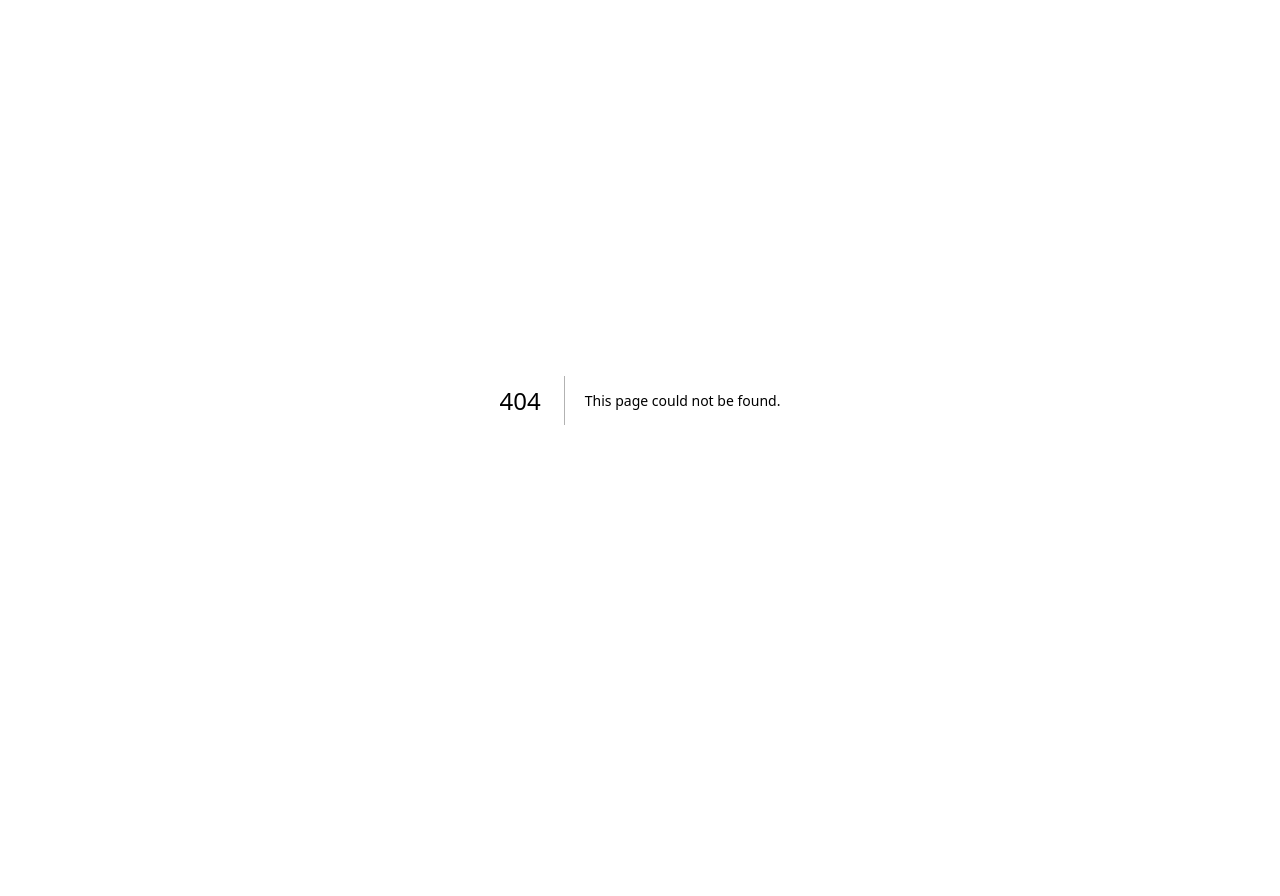
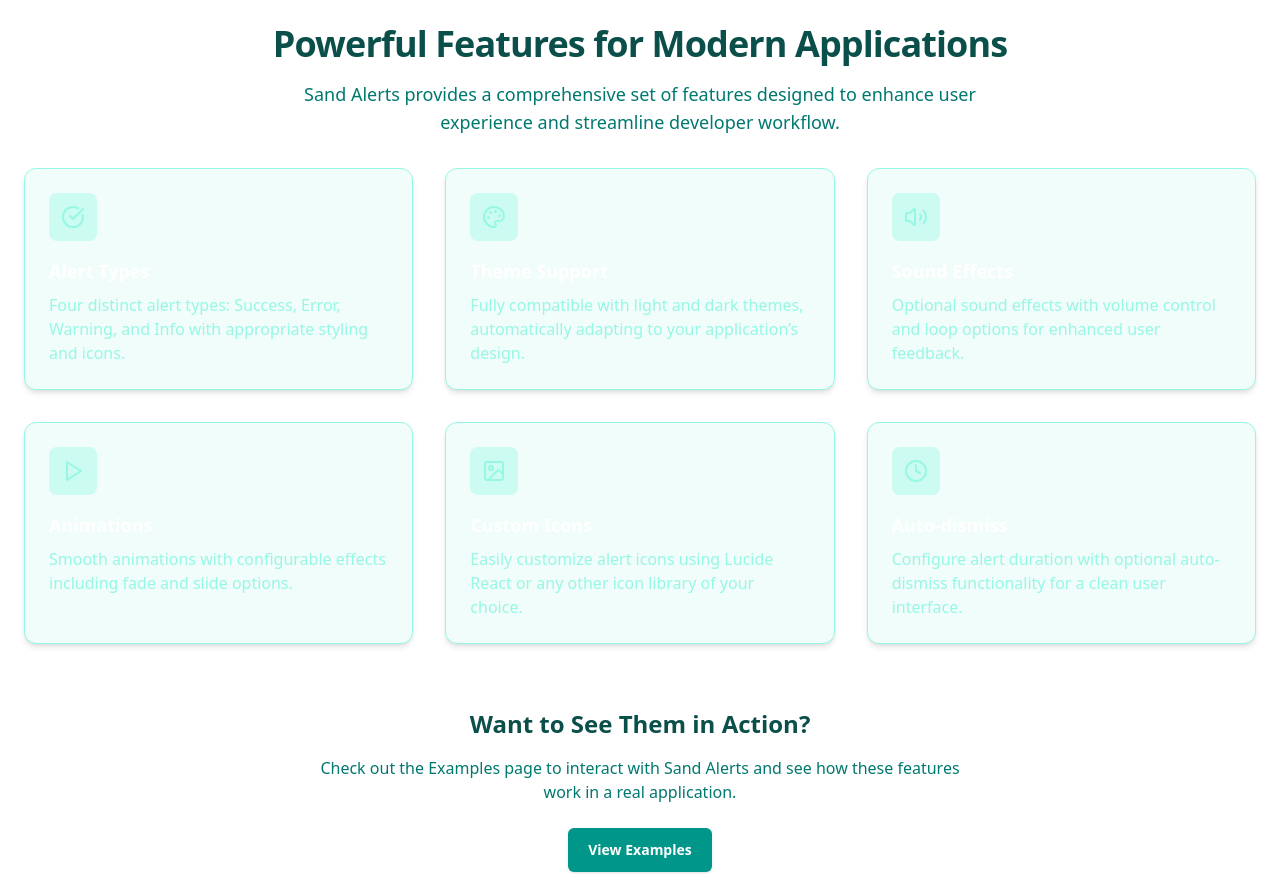
Before and after one commit to sandundil2002/Sand-Alerts, a Next.js app: page /features in a window 1280 px wide. Before the commit this address had no page. Before the commit the page ends 800 px from the top, so only its background shows below. Built offline with nearby package versions, Linux system fonts and the light colour scheme.

Commit message:
features page implemented.

```diff
--- /dev/null
+++ b/app/features/page.tsx
@@ -0,0 +1,9 @@
+import Features from "@/components/sections/Features";
+
+export default function Page() {
+    return (
+        <div>
+            <Features />
+        </div>
+    );
+};
--- a/app/layout/Header.tsx
+++ b/app/layout/Header.tsx
@@ -3,15 +3,12 @@
 import { useTheme } from 'next-themes';
 import { Sun, Moon, Menu, X } from 'lucide-react';
 import { useState } from 'react';
+import Link from "next/link";
+import {usePathname} from "next/navigation";
 
 export interface NavLink {
     name: string;
     href: string;
-}
-
-interface NavLinksProps {
-    mobile?: boolean;
-    setMenuOpen?: (open: boolean) => void;
 }
 
 export default function Header() {
@@ -61,7 +58,7 @@
                 {menuOpen && (
                     <div className="lg:hidden py-4 animate-in slide-in-from-top-2">
                         <nav className="flex flex-col space-y-4">
-                            <NavLinks mobile setMenuOpen={setMenuOpen} />
+                            <NavLinks />
                         </nav>
                     </div>
                 )}
@@ -70,31 +67,34 @@
     );
 }
 
-function NavLinks({ mobile = false, setMenuOpen }: NavLinksProps) {
+function NavLinks() {
+    const pathname = usePathname();
+
     const links: NavLink[] = [
-        { name: 'Introduction', href: '#introduction' },
-        { name: 'Features', href: '#features' },
-        { name: 'Usage', href: '#usage' },
-        { name: 'Configuration', href: '#configuration' },
-        { name: 'Getting Started', href: '#getting-started' },
+        { name: 'Introduction', href: '/' },
+        { name: 'Features', href: '/features' },
+        { name: 'Usage', href: '/usage' },
+        { name: 'Configuration', href: '/configuration' },
+        { name: 'Getting Started', href: '/getting-started' },
     ];
 
     return (
         <>
-            {links.map((link) => (
-                <a
-                    key={link.name}
-                    href={link.href}
-                    className={`text-sm font-medium transition-colors ${
-                        mobile
-                            ? 'py-2 px-4 rounded-md text-teal-800 dark:text-teal-100 hover:bg-teal-100 dark:hover:bg-teal-700'
-                            : 'text-white hover:text-teal-700 dark:hover:text-teal-200'
-                    }`}
-                    onClick={() => mobile && setMenuOpen?.(false)}
-                >
-                    {link.name}
-                </a>
-            ))}
+            {links.map((link) => {
+                const isActive = pathname === link.href ||
+                    (link.href === '/' && pathname === '') ||
+                    (link.href !== '/' && pathname?.startsWith(link.href));
+
+                return (
+                    <Link
+                        key={link.name}
+                        href={link.href}
+                        className={`text-sm font-medium transition-colors text-white hover:text-teal-700 dark:hover:text-teal-200 ${isActive ? 'font-bold' : ''}`}
+                    >
+                        {link.name}
+                    </Link>
+                );
+            })}
         </>
     );
 }
--- a/app/page.tsx
+++ b/app/page.tsx
@@ -1,101 +1,11 @@
-import Image from "next/image";
+'use client';
+
+import Introduction from "@/components/sections/Introduction";
 
 export default function Home() {
-  return (
-    <div className="grid grid-rows-[20px_1fr_20px] items-center justify-items-center min-h-screen p-8 pb-20 gap-16 sm:p-20 font-[family-name:var(--font-geist-sans)]">
-      <main className="flex flex-col gap-8 row-start-2 items-center sm:items-start">
-        <Image
-          className="dark:invert"
-          src="/next.svg"
-          alt="Next.js logo"
-          width={180}
-          height={38}
-          priority
-        />
-        <ol className="list-inside list-decimal text-sm text-center sm:text-left font-[family-name:var(--font-geist-mono)]">
-          <li className="mb-2">
-            Get started by editing{" "}
-            <code className="bg-black/[.05] dark:bg-white/[.06] px-1 py-0.5 rounded font-semibold">
-              app/page.tsx
-            </code>
-            .
-          </li>
-          <li>Save and see your changes instantly.</li>
-        </ol>
-
-        <div className="flex gap-4 items-center flex-col sm:flex-row">
-          <a
-            className="rounded-full border border-solid border-transparent transition-colors flex items-center justify-center bg-foreground text-background gap-2 hover:bg-[#383838] dark:hover:bg-[#ccc] text-sm sm:text-base h-10 sm:h-12 px-4 sm:px-5"
-            href="https://vercel.com/new?utm_source=create-next-app&utm_medium=appdir-template-tw&utm_campaign=create-next-app"
-            target="_blank"
-            rel="noopener noreferrer"
-          >
-            <Image
-              className="dark:invert"
-              src="/vercel.svg"
-              alt="Vercel logomark"
-              width={20}
-              height={20}
-            />
-            Deploy now
-          </a>
-          <a
-            className="rounded-full border border-solid border-black/[.08] dark:border-white/[.145] transition-colors flex items-center justify-center hover:bg-[#f2f2f2] dark:hover:bg-[#1a1a1a] hover:border-transparent text-sm sm:text-base h-10 sm:h-12 px-4 sm:px-5 sm:min-w-44"
-            href="https://nextjs.org/docs?utm_source=create-next-app&utm_medium=appdir-template-tw&utm_campaign=create-next-app"
-            target="_blank"
-            rel="noopener noreferrer"
-          >
-            Read our docs
-          </a>
+    return (
+        <div>
+            <Introduction />
         </div>
-      </main>
-      <footer className="row-start-3 flex gap-6 flex-wrap items-center justify-center">
-        <a
-          className="flex items-center gap-2 hover:underline hover:underline-offset-4"
-          href="https://nextjs.org/learn?utm_source=create-next-app&utm_medium=appdir-template-tw&utm_campaign=create-next-app"
-          target="_blank"
-          rel="noopener noreferrer"
-        >
-          <Image
-            aria-hidden
-            src="/file.svg"
-            alt="File icon"
-            width={16}
-            height={16}
-          />
-          Learn
-        </a>
-        <a
-          className="flex items-center gap-2 hover:underline hover:underline-offset-4"
-          href="https://vercel.com/templates?framework=next.js&utm_source=create-next-app&utm_medium=appdir-template-tw&utm_campaign=create-next-app"
-          target="_blank"
-          rel="noopener noreferrer"
-        >
-          <Image
-            aria-hidden
-            src="/window.svg"
-            alt="Window icon"
-            width={16}
-            height={16}
-          />
-          Examples
-        </a>
-        <a
-          className="flex items-center gap-2 hover:underline hover:underline-offset-4"
-          href="https://nextjs.org?utm_source=create-next-app&utm_medium=appdir-template-tw&utm_campaign=create-next-app"
-          target="_blank"
-          rel="noopener noreferrer"
-        >
-          <Image
-            aria-hidden
-            src="/globe.svg"
-            alt="Globe icon"
-            width={16}
-            height={16}
-          />
-          Go to nextjs.org →
-        </a>
-      </footer>
-    </div>
-  );
+    );
 }
--- /dev/null
+++ b/components/sections/Features.tsx
@@ -0,0 +1,92 @@
+'use client';
+
+import { CheckCircle, Palette, Volume2, Play, Image, Clock } from 'lucide-react';
+import FeatureCard from "@/components/ui/FeatureCard";
+import React from "react";
+
+interface Feature {
+    icon: React.ReactNode;
+    title: string;
+    description: string;
+}
+
+export default function Features() {
+    const features: Feature[] = [
+        {
+            icon: <CheckCircle className="w-6 h-6 text-teal-200" />,
+            title: 'Alert Types',
+            description:
+                'Four distinct alert types: Success, Error, Warning, and Info with appropriate styling and icons.',
+        },
+        {
+            icon: <Palette className="w-6 h-6 text-teal-200" />,
+            title: 'Theme Support',
+            description:
+                'Fully compatible with light and dark themes, automatically adapting to your application’s design.',
+        },
+        {
+            icon: <Volume2 className="w-6 h-6 text-teal-200" />,
+            title: 'Sound Effects',
+            description:
+                'Optional sound effects with volume control and loop options for enhanced user feedback.',
+        },
+        {
+            icon: <Play className="w-6 h-6 text-teal-200" />,
+            title: 'Animations',
+            description: 'Smooth animations with configurable effects including fade and slide options.',
+        },
+        {
+            icon: <Image className="w-6 h-6 text-teal-200" />,
+            title: 'Custom Icons',
+            description:
+                'Easily customize alert icons using Lucide React or any other icon library of your choice.',
+        },
+        {
+            icon: <Clock className="w-6 h-6 text-teal-200" />,
+            title: 'Auto-dismiss',
+            description:
+                'Configure alert duration with optional auto-dismiss functionality for a clean user interface.',
+        },
+    ];
+
+    return (
+        <div>
+            <div className="text-center mb-8 mt-6">
+                <h2 className="text-3xl font-bold tracking-tight text-teal-900 sm:text-4xl">
+                    Powerful Features for Modern Applications
+                </h2>
+                <p className="mt-4 text-lg text-teal-700 max-w-3xl mx-auto">
+                    Sand Alerts provides a comprehensive set of features designed to enhance user experience
+                    and streamline developer workflow.
+                </p>
+            </div>
+
+            <div className="grid gap-8 sm:grid-cols-2 lg:grid-cols-3 mx-6">
+                {features.map((feature, index) => (
+                    <FeatureCard
+                        key={index}
+                        icon={feature.icon}
+                        title={feature.title}
+                        description={feature.description}
+                    />
+                ))}
+            </div>
+
+            <div className="mt-16 text-center mb-6">
+                <h3 className="text-2xl font-semibold text-teal-900 mb-4">
+                    Want to See Them in Action?
+                </h3>
+                <p className="text-teal-700 max-w-2xl mx-auto">
+                    Check out the Examples page to interact with Sand Alerts and see how these features work
+                    in a real application.
+                </p>
+                <button
+                    onClick={() => window.location.href = '/examples'}
+                    className="mt-6 rounded-md bg-teal-600 px-5 py-3 text-sm font-semibold text-white shadow-sm hover:bg-teal-700 focus-visible:outline focus-visible:outline-2 focus-visible:outline-offset-2 focus-visible:outline-teal-600"
+                >
+                    View Examples
+                </button>
+            </div>
+        </div>
+    );
+}
```
